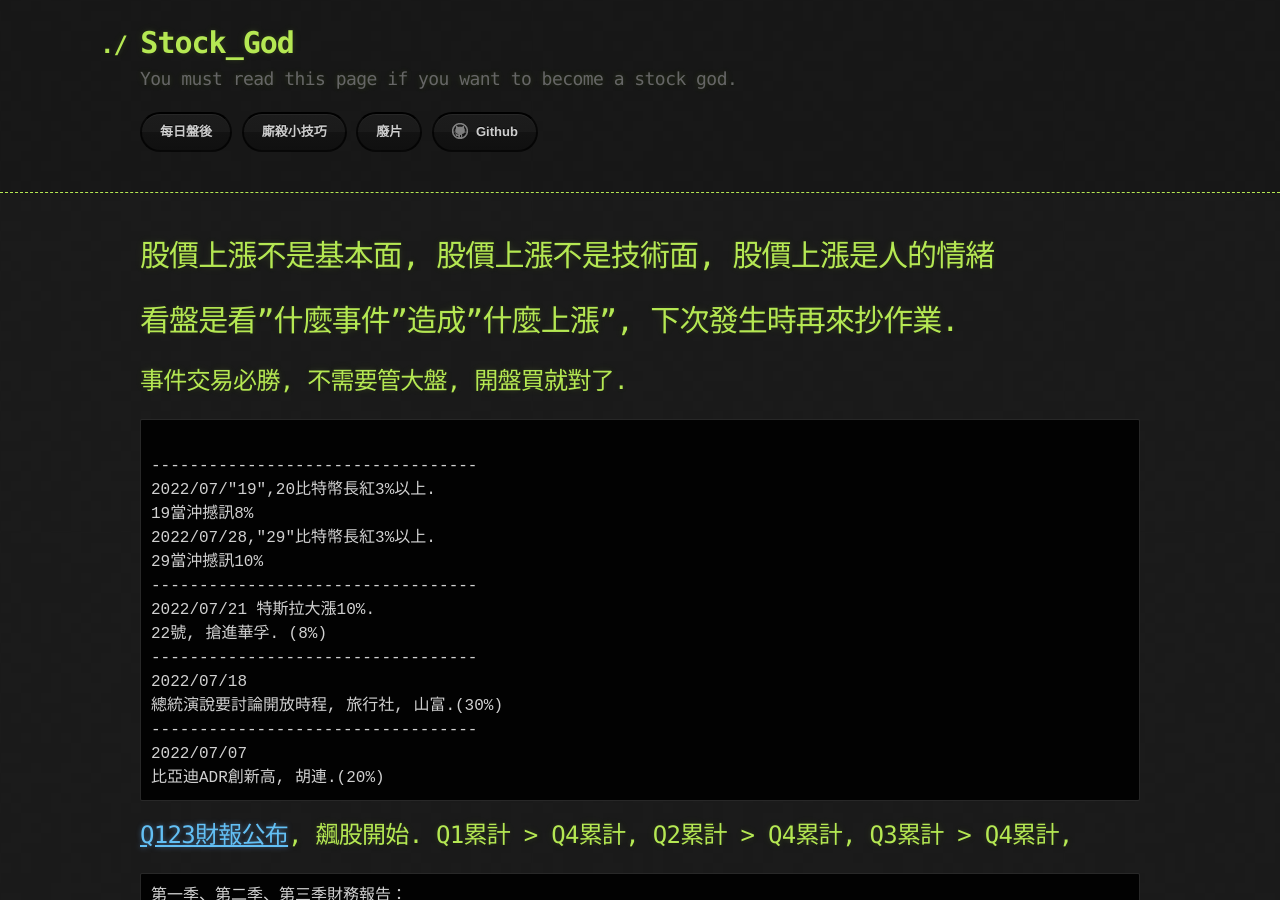
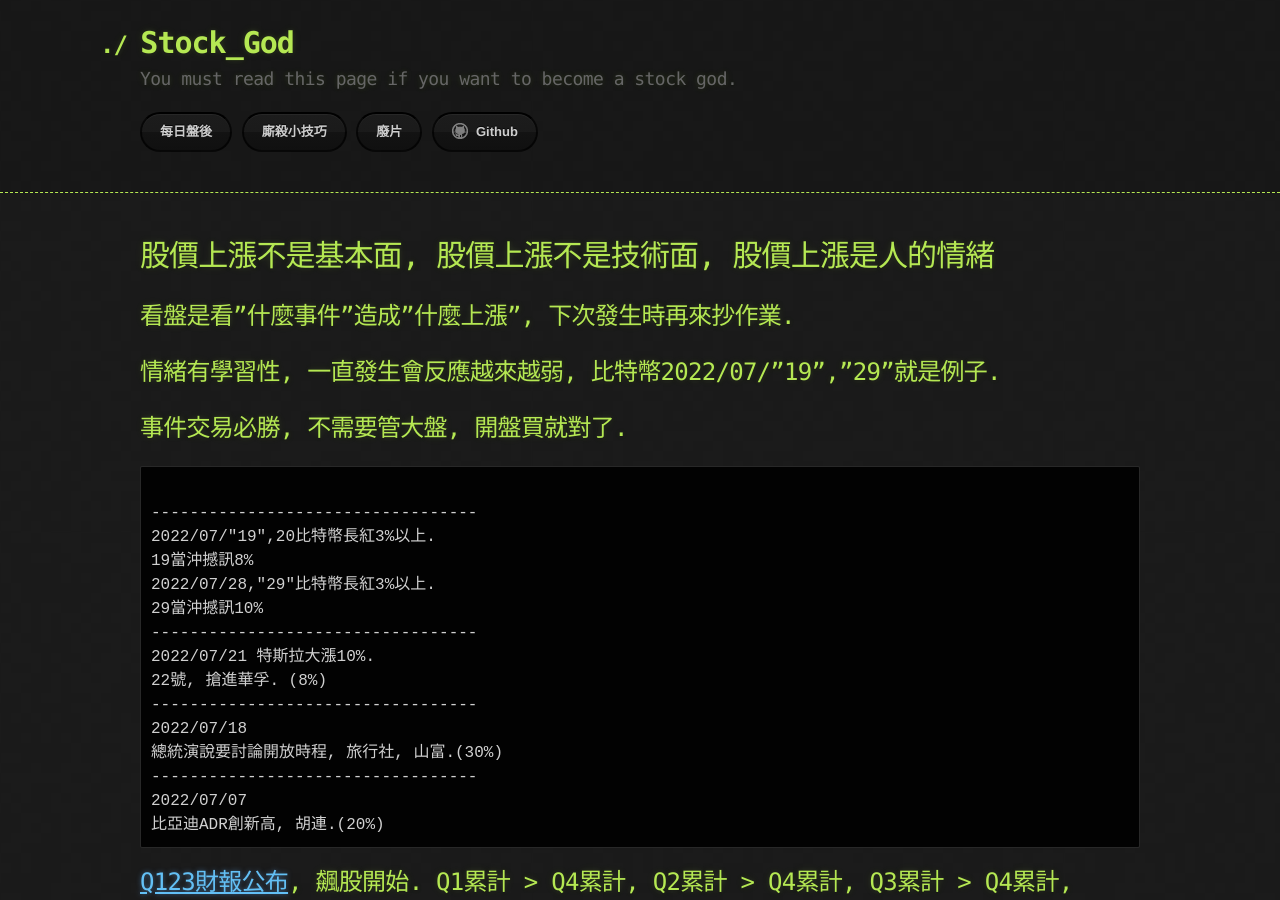
Before and after one commit to lepg5487/Stock_God, a Jekyll site: the page built from experience.md, in a window 1280 px wide and 900 px high. Built offline with Jekyll 4.4.1, drawn with Linux system fonts in a browser that asks for light colours; our own code applies the rules of GitHub Pages for plain Markdown files.

Commit message:
Update experience.md

````diff
--- a/experience.md
+++ b/experience.md
@@ -2,7 +2,8 @@
 layout: testlayouts
 ---
 # 股價上漲不是基本面, 股價上漲不是技術面, 股價上漲是人的情緒
-# 看盤是看"什麼事件"造成"什麼上漲", 下次發生時再來抄作業.
+## 看盤是看"什麼事件"造成"什麼上漲", 下次發生時再來抄作業.
+## 情緒有學習性, 一直發生會反應越來越弱, 比特幣2022/07/"19","29"就是例子.
 ## 事件交易必勝, 不需要管大盤, 開盤買就對了.
 ```
 
````
